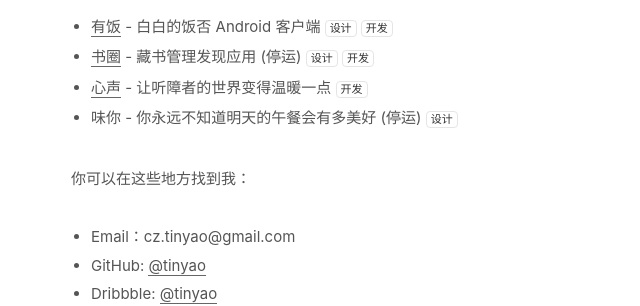
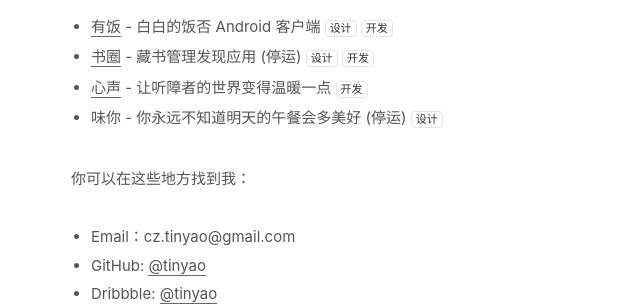
Before and after one commit to tinyao/tinyao.github.com, a Jekyll site: the page built from about.md, in a window 1280 px wide. Shown: the part 496-802 px from the top of the page, without its empty margins (319-959 px from the left). Built offline with Jekyll 4.4.1, drawn with Linux system fonts in a browser that asks for light colours.

Commit message:
update about

```diff
--- a/about.md
+++ b/about.md
@@ -12,7 +12,7 @@
 * [有饭](https://fan.zico.im) - 白白的饭否 Android 客户端 <code class="about-tag">设计</code> <code class="about-tag">开发</code>
 * [书圈](https://zico.im/boocle) - 藏书管理发现应用 (停运) <code class="about-tag">设计</code> <code class="about-tag">开发</code>
 * [心声](http://xinsheng.im/) - 让听障者的世界变得温暖一点 <code class="about-tag">开发</code>
-* 味你 - 你永远不知道明天的午餐会有多美好 (停运) <code class="about-tag">设计</code>
+* 味你 - 你永远不知道明天的午餐会多美好 (停运) <code class="about-tag">设计</code>
 
 你可以在这些地方找到我：
 
```
